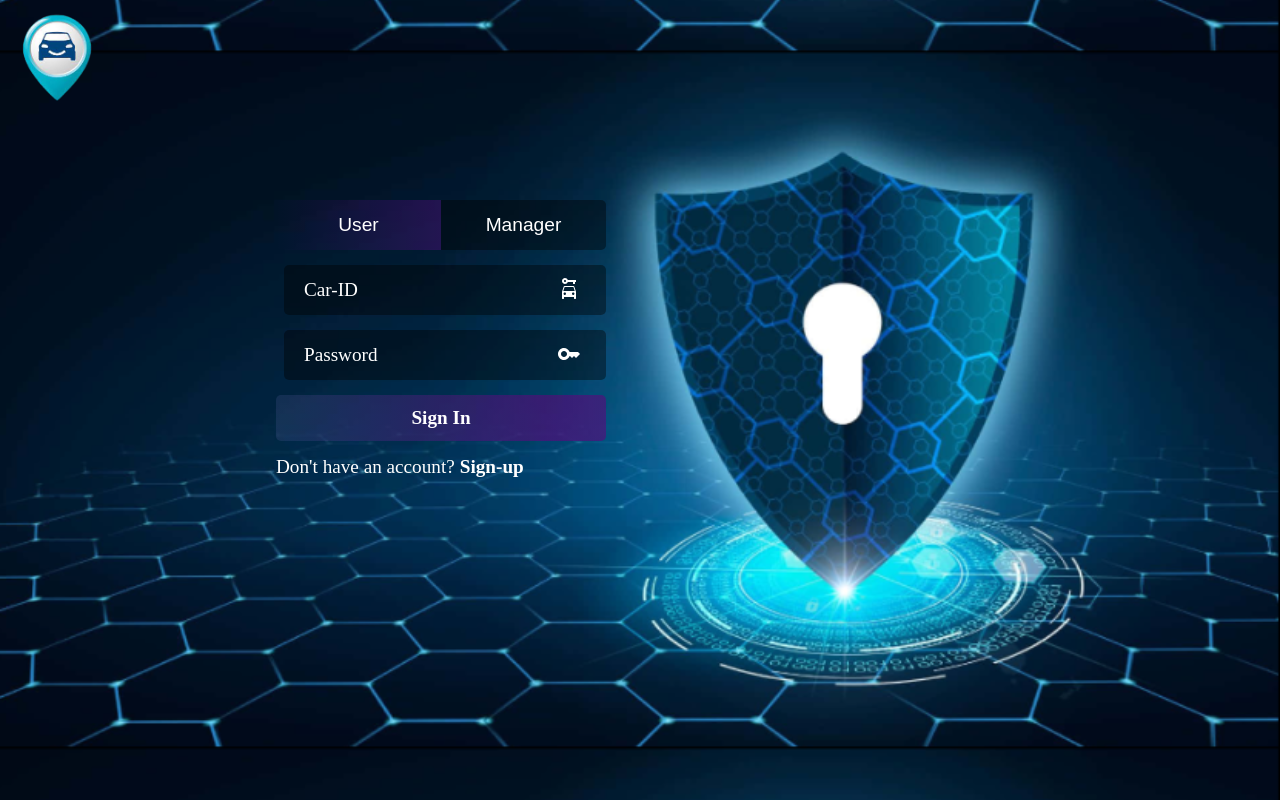
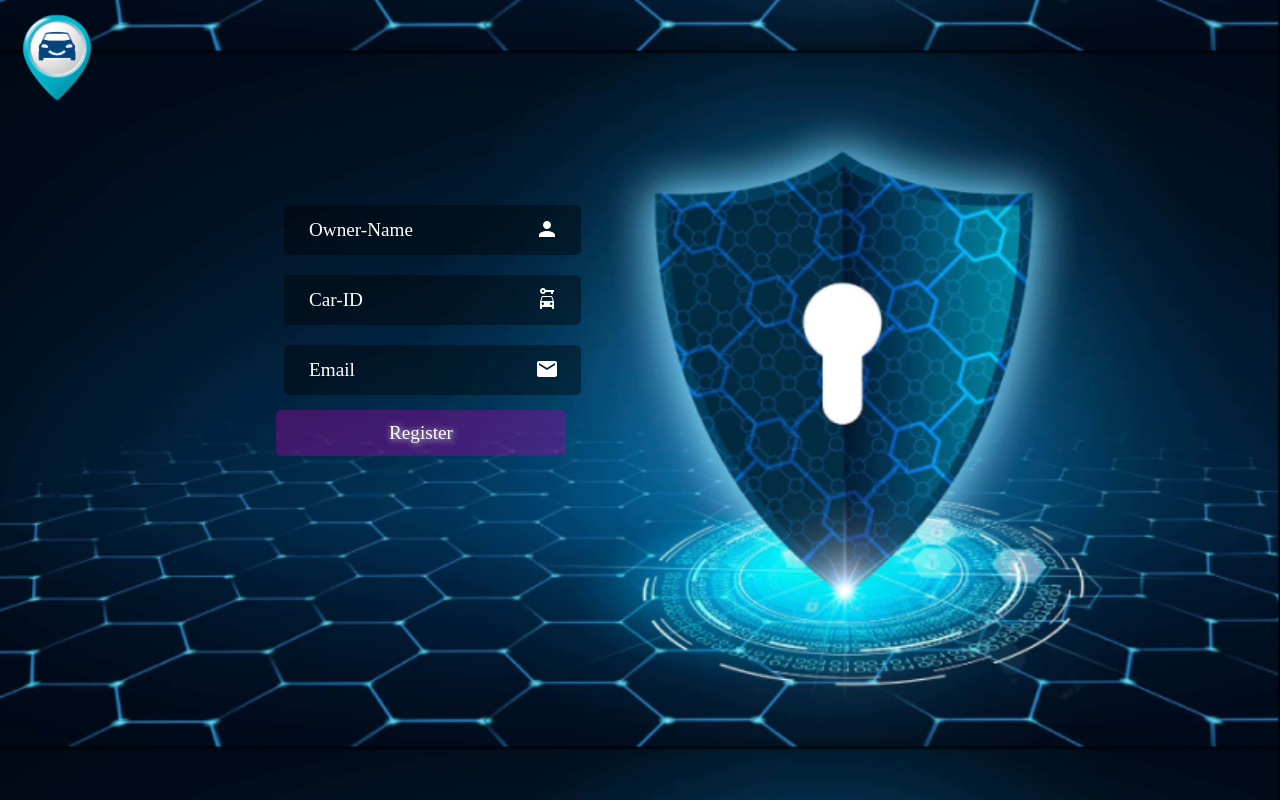
Before and after one commit to raghad-ns/smart-parking-ui, a React (Create React App) app: page / in a window 1280 px wide. Built offline with nearby package versions, Linux system fonts and the light colour scheme.

Commit message:
edit-register design

```diff
--- a/src/App.tsx
+++ b/src/App.tsx
@@ -12,8 +12,8 @@ function App() {
       <div className="background-image">
       <img className="logo" src={logo} alt="Logo" />
       {/* <Intro/> */}
-      <Login/>
-      {/* <Register/> */}
+      {/* <Login/> */}
+      <Register/>
       {/* <SetPassword/> */}
 
 
--- a/src/Pages/Login/login.scss
+++ b/src/Pages/Login/login.scss
@@ -9,6 +9,7 @@
   width: 320px;
   height: max-content;
   padding: 0 20px;
+  user-select: none;
 
   .input-group {
     margin-top: 5px;
--- a/src/Pages/Registration/register.scss
+++ b/src/Pages/Registration/register.scss
@@ -6,48 +6,40 @@
   position: absolute;
   top: 25%;
   left: 20%;
-  width: 250px;
+  user-select: none;
   height: max-content;
+  width: 300px;
   padding: 0 20px; /* Adjust left padding to position the form to the left */
-}
+
+
 
   .input-group {
     margin-top: 5px;
     margin-bottom: 5px;
     position: relative;
+    display: flex;
+    justify-content:flex-start;
+    input[type="text"],
+    input[type="email"] {
+      padding: 14px 25px;
+      border-radius: 5px;
+      border: none;
+      background-color: rgba(0, 0, 0, 0.4);
+      margin-bottom: 10px;
+      font-size: larger;
 
-  // width: calc(100% - 5px);
+      &::placeholder {
+        color: #ffffff;
+        font-family: "Montserrat";
+        font-style: normal;
       }
 
-input[type="text"],
-input[type="email"] {
-  width: calc(100% - 1px);
-  padding: 14px 20px;
-  border-radius: 5px;
-  border: none;
-  background-color: rgba(
-    0,
-    0,
-    0,
-    0.4
-  ); /* Setting input background to transparent black */
-  margin-bottom: 10px;
-  font-size: larger;
-}
-input[type="text"]::placeholder,
-input[type="email"]::placeholder {
-  color: #ffffff;
-  padding-left: 20px;
-  font-family: "Montserrat";
-  font-style: normal;
-  // text-shadow: 1px 1px 2px white ; /* Add white shadow effect */
-}
-input[type="text"]:not(:placeholder-shown),
-input[type="email"]:not(:placeholder-shown) {
+      &:not(:placeholder-shown) {
         color: white;
         font-family: "Montserrat";
         font-style: normal;
-  padding-left: 40px;
+      }
+    }
   }
 
   button {
@@ -56,7 +48,7 @@ button {
     padding: 12px 30px;
     border: none;
     border-radius: 5px;
-  background-color: rgb(161, 0, 161, 0.4);
+    background-color: rgba(161, 0, 161, 0.4);
     color: #ffffff;
     text-shadow: 1px 1px 7px white; /* Add white shadow effect */
     font-family: "Montserrat";
@@ -64,18 +56,20 @@ button {
     font-size: larger;
     cursor: pointer;
     transition: background-color 0.3s ease;
-}
 
-button:hover {
+    &:hover {
       background: linear-gradient(
         268.29deg,
         rgba(166, 0, 207, 0.21) 24.2%,
         rgba(143, 151, 220, 0.21) 102.72%
       );
     }
+  }
+
   .icons {
     position: absolute;
     color: #ffffff;
     top: 20%;
-  left: 3%;
+    left: 85%;
   }
+}
```
Lines whose indentation alone changed are shown as unchanged.
